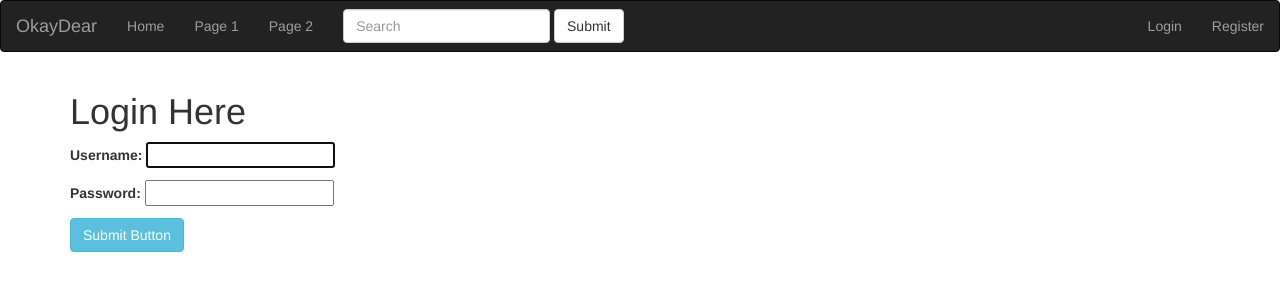
After one commit to hsagarthegr8/agog, a Django app: page /accounts/login/ in a window 1280 px wide. The commit adds this page. Shown: the top 300 px of the page. Run offline with Django 3.2, Linux system fonts and the light colour scheme; some libraries are stand-ins or nearby versions.

Commit message:
Added login, logout and registration functionality

```diff
--- a/accounts/forms.py
+++ b/accounts/forms.py
@@ -9,7 +9,7 @@ class UserCreationForm(forms.ModelForm):
     """A form for creating new users. Includes all the required
     fields, plus a repeated password."""
     password1 = forms.CharField(label='Password', widget=forms.PasswordInput)
-    password2 = forms.CharField(label='Password confirmation', widget=forms.PasswordInput)
+    password2 = forms.CharField(label='Confirm Password', widget=forms.PasswordInput)
 
     class Meta:
         model = User
--- /dev/null
+++ b/accounts/templates/accounts/login.html
@@ -0,0 +1,13 @@
+
+{% extends 'base.html' %}
+{% block title %}{{ block.super }} - Login{% endblock %}
+
+{% block content %}
+    <h1>Login Here</h1>
+    <form method="post" >
+        {% csrf_token %}
+        {{ form.as_p }}
+        <input type="submit" class="btn btn-info" value="Submit Button">
+    </form>
+
+{% endblock %}
--- /dev/null
+++ b/accounts/urls.py
@@ -0,0 +1,11 @@
+from django.conf.urls import url
+
+from .views import UserCreateView,LoginView,LogoutView
+
+app_name = 'accounts'
+
+urlpatterns = [
+    url('^register/$',UserCreateView.as_view(),name='register'),
+    url('^login/$',LoginView.as_view(),name='login'),
+    url('^logout/$',LogoutView.as_view(), name='logout'),
+]
--- a/accounts/views.py
+++ b/accounts/views.py
@@ -1,3 +1,20 @@
 from django.shortcuts import render
+from django.views.generic import CreateView
+from django.contrib.auth.views import LoginView as UserLoginView
+from django.contrib.auth.views import LogoutView as UserLogoutView
+from django.core.urlresolvers import reverse_lazy
 
-# Create your views here.
+from .forms import UserCreationForm
+
+class UserCreateView(CreateView):
+    form_class = UserCreationForm
+    template_name = 'accounts/register.html'
+    success_url = reverse_lazy('accounts:login')
+
+
+class LoginView(UserLoginView):
+    template_name = 'accounts/login.html'
+
+
+class LogoutView(UserLogoutView):
+    next_page = '/accounts/login/'
--- a/agog/settings/base.py
+++ b/agog/settings/base.py
@@ -132,3 +132,6 @@ STATIC_ROOT = os.path.join(BASE_DIR,'staticfiles')
 
 # Custom User Model
 AUTH_USER_MODEL = 'accounts.User'
+
+LOGIN_URL = '/accounts/login'
+LOGIN_REDIRECT_URL = '/timeline'
--- a/agog/urls.py
+++ b/agog/urls.py
@@ -18,6 +18,7 @@ from django.contrib import admin
 
 urlpatterns = [
     url(r'^admin/', admin.site.urls),
-    url(r'^', include('profiles.urls')),
+    url(r'^', include('profiles.urls'), name='profiles'),
+    url('^accounts/', include('accounts.urls'), name='accounts'),
 
 ]
--- a/profiles/views.py
+++ b/profiles/views.py
@@ -1,10 +1,11 @@
 from django.views.generic import DetailView
 from django.contrib.auth import get_user_model
+from django.contrib.auth.mixins import LoginRequiredMixin
 
 User = get_user_model()
 
 
-class TimelineView(DetailView):
+class TimelineView(LoginRequiredMixin,DetailView):
     model = User
     template_name = 'profiles/timeline.html'
 
--- a/templates/base.html
+++ b/templates/base.html
@@ -3,7 +3,7 @@
 <html lang="en">
     <head>
         <meta charset="UTF-8">
-        <title>{% block title %}{% endblock %}</title>
+        <title>{% block title %}Agog{% endblock %}</title>
         <meta name="viewport" content="width=device-width, initial-scale=1">
         <link rel="stylesheet" href="https://maxcdn.bootstrapcdn.com/bootstrap/3.3.7/css/bootstrap.min.css">
     </head>
--- a/templates/snippets/nav.html
+++ b/templates/snippets/nav.html
@@ -14,5 +14,13 @@
             </div>
             <button type="submit" class="btn btn-default">Submit</button>
         </form>
+        <ul class="nav navbar-nav navbar-right">
+            {% if user.is_authenticated %}
+                <li><a href="{% url 'accounts:logout' %}">Logout</a></li>
+            {% else %}
+                <li><a href="{% url 'accounts:login' %}">Login</a></li>
+                <li><a href="{% url 'accounts:register' %}">Register</a></li>
+            {% endif %}
+        </ul>
     </div>
 </nav>
```
Also changed, not shown: accounts/models.py (+8 -7 lines), accounts/templates/accounts/register.html (added, +13 -0 lines).
